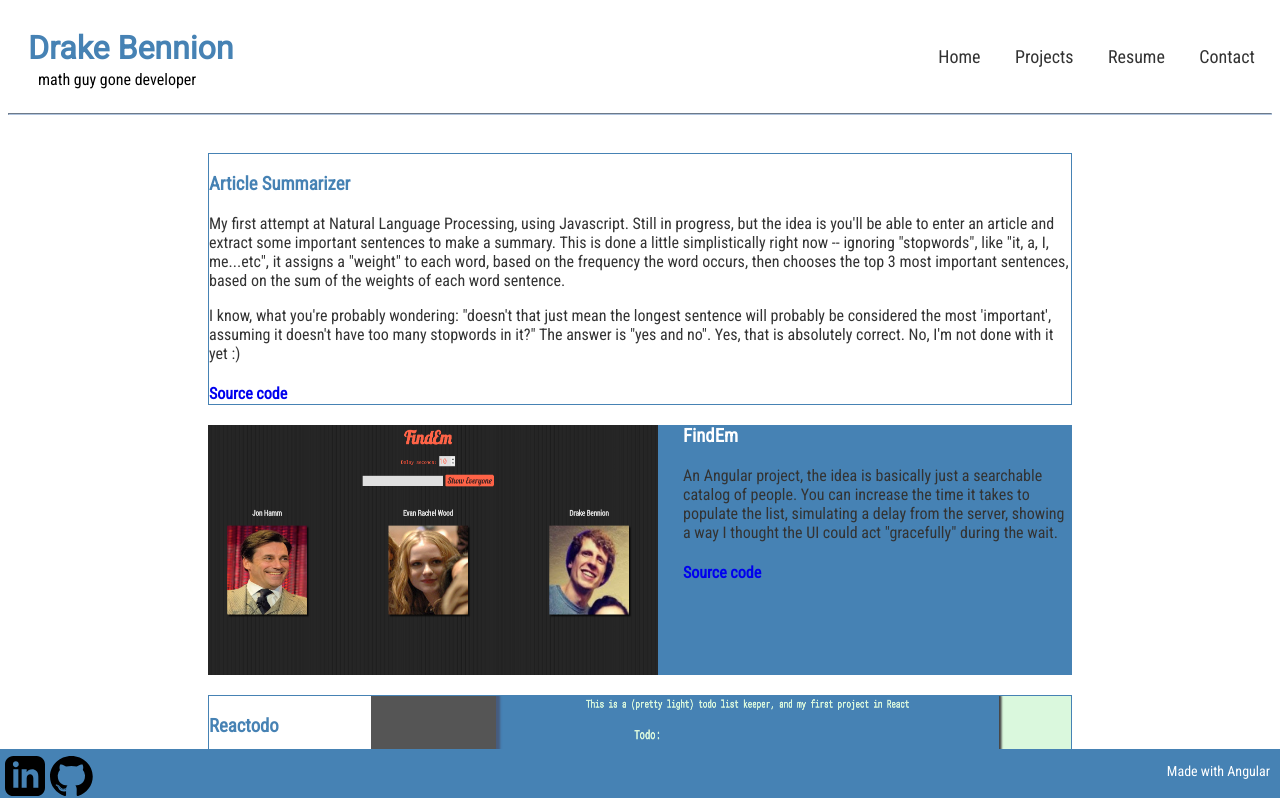
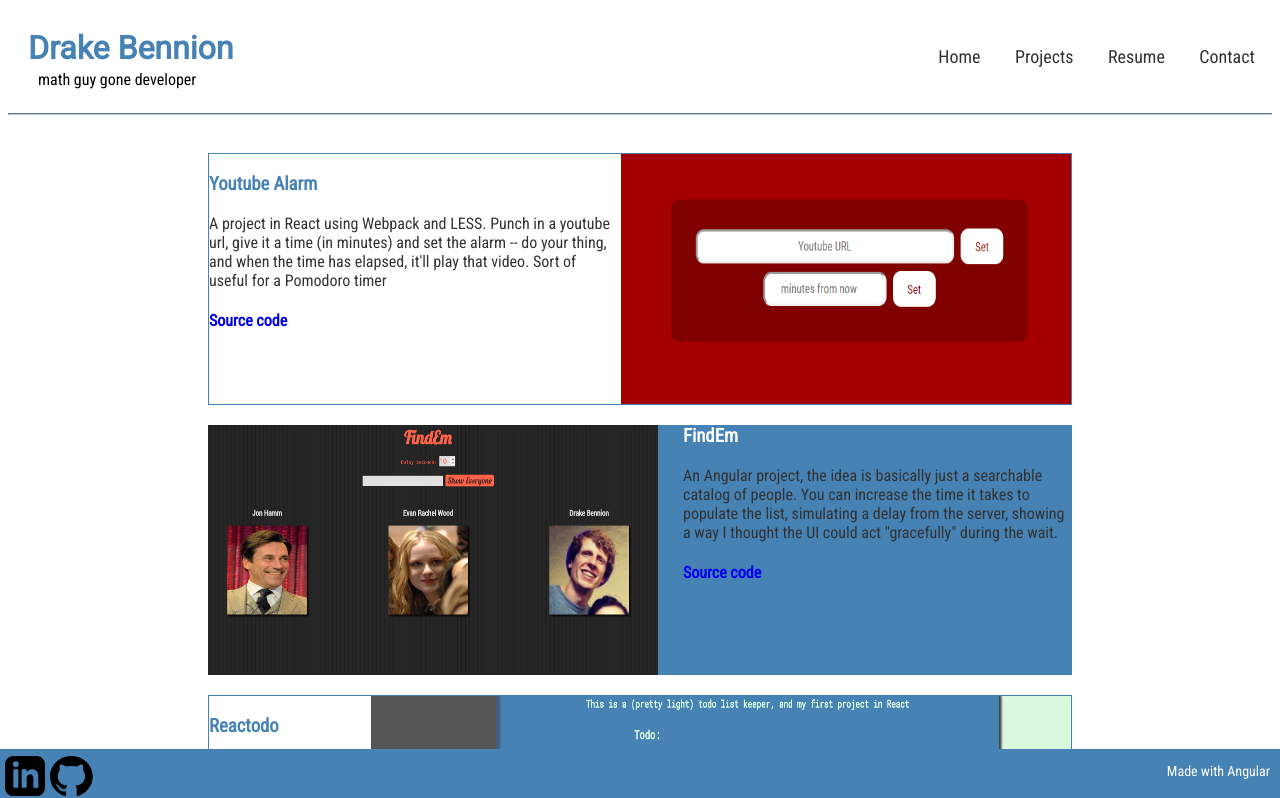
Before and after one commit to drakeywakey/drakeywakey.github.io, an Angular app: page /projects in a window 1280 px wide. Shown: the top 798 px of the page. Built offline with nearby package versions, Linux system fonts and the light colour scheme.

Commit message:
adding react alarm, taking out the nlp attempt

```diff
--- a/src/app/projects.component.html
+++ b/src/app/projects.component.html
@@ -1,18 +1,13 @@
 <div id="projects">
-    <a target="_blank" href="https://frozen-wave-70629.herokuapp.com/">
+    <a target="_blank" href="https://drakeywakey.github.io/YoutubeAlarm/index.html">
         <aside>
-            <h3>Article Summarizer</h3>
-            <p>My first attempt at Natural Language Processing, using Javascript.
-                Still in progress, but the idea is you'll be able to enter an
-                article and extract some important sentences to make a summary.
-                This is done a little simplistically right now -- ignoring "stopwords", like "it, a, I, me...etc",
-                it assigns a "weight" to each word, based on the frequency the word occurs, then chooses the top 3 most important sentences,
-                based on the sum of the weights of each word sentence.
+            <img src="../assets/alarm.png" />
+            <h3>Youtube Alarm</h3>
+            <p>A project in React using Webpack and LESS. Punch in a youtube url, give it a time (in minutes)
+                and set the alarm -- do your thing, and when the time has elapsed, it'll play that video.
+                Sort of useful for a Pomodoro timer
             </p>
-            <p>I know, what you're probably wondering: "doesn't that just mean the longest sentence will probably be considered the most 'important',
-                assuming it doesn't have too many stopwords in it?" The answer is "yes and no". Yes, that is absolutely correct. No, I'm not done with it yet :)
-            </p>
-            <h4><a href="https://github.com/drakeywakey/abstractExtract">Source code</a></h4>
+            <h4><a href="https://github.com/drakeywakey/reactalarm">Source code</a></h4>
         </aside>
     </a>
     <a target="_blank" href="https://drakeywakey.github.io/people">
```
Also changed, not shown: src/assets/alarm.png (added).
